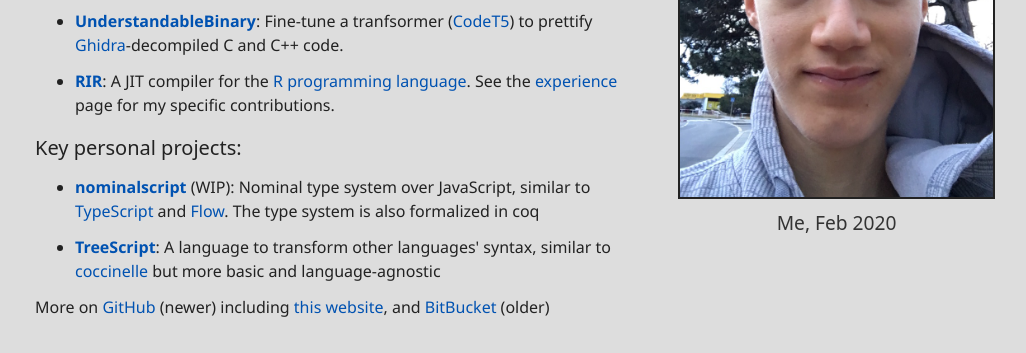
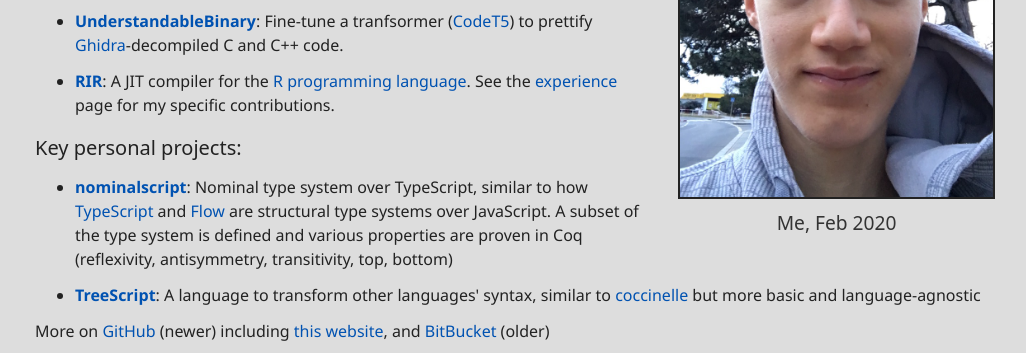
Before and after one commit to Jakobeha/personal-site, a plain HTML site: page index.html in a window 1280 px wide. Shown: the part 390-743 px from the top of the page, without its empty margins (125-1151 px from the left). Drawn offline with Linux system fonts and the light colour scheme; a web font is replaced by a local one.

Commit message:
publish (develop branch has the code)

```diff
--- a/index.html
+++ b/index.html
@@ -75,7 +75,7 @@
 <h4>Key personal projects:</h4>
 
 <ul>
-    <li><strong><a href="https://github.com/Jakobeha/nominalscript">nominalscript</a></strong> (WIP): Nominal type system over JavaScript, similar to <a href="https://www.typescriptlang.org/">TypeScript</a> and <a href="https://flow.org/">Flow</a>. The type system is also formalized in coq</li>
+    <li><strong><a href="https://github.com/Jakobeha/nominalscript">nominalscript</a></strong>: Nominal type system over TypeScript, similar to how <a href="https://www.typescriptlang.org/">TypeScript</a> and <a href="https://flow.org/">Flow</a> are structural type systems over JavaScript. A subset of the type system is defined and various properties are proven in Coq (reflexivity, antisymmetry, transitivity, top, bottom)</li>
     <li><strong><a href="https://github.com/Jakobeha/treescript">TreeScript</a></strong>: A language to transform other languages' syntax, similar to <a href="https://coccinelle.gitlabpages.inria.fr/website/">coccinelle</a> but more basic and language-agnostic</li>
 </ul>
 
```
Also changed, not shown: projects.html (+1 -1 lines), 1 other file.
